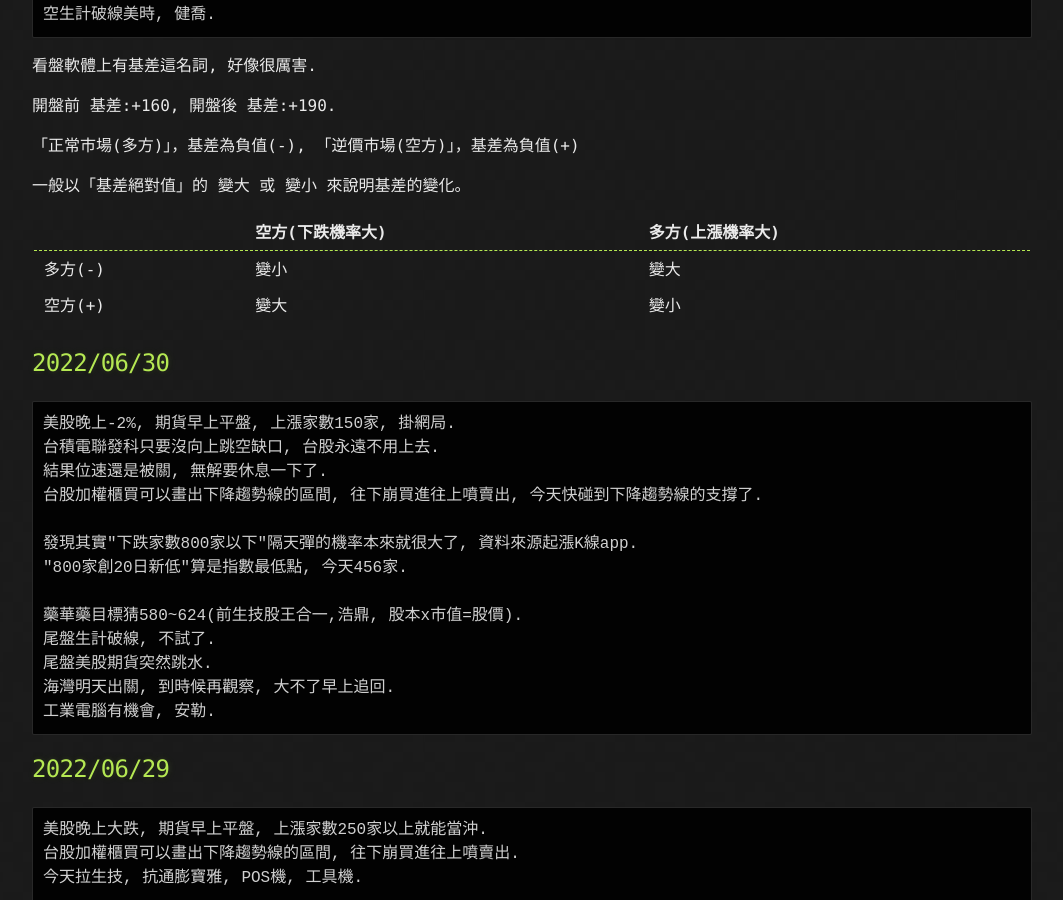
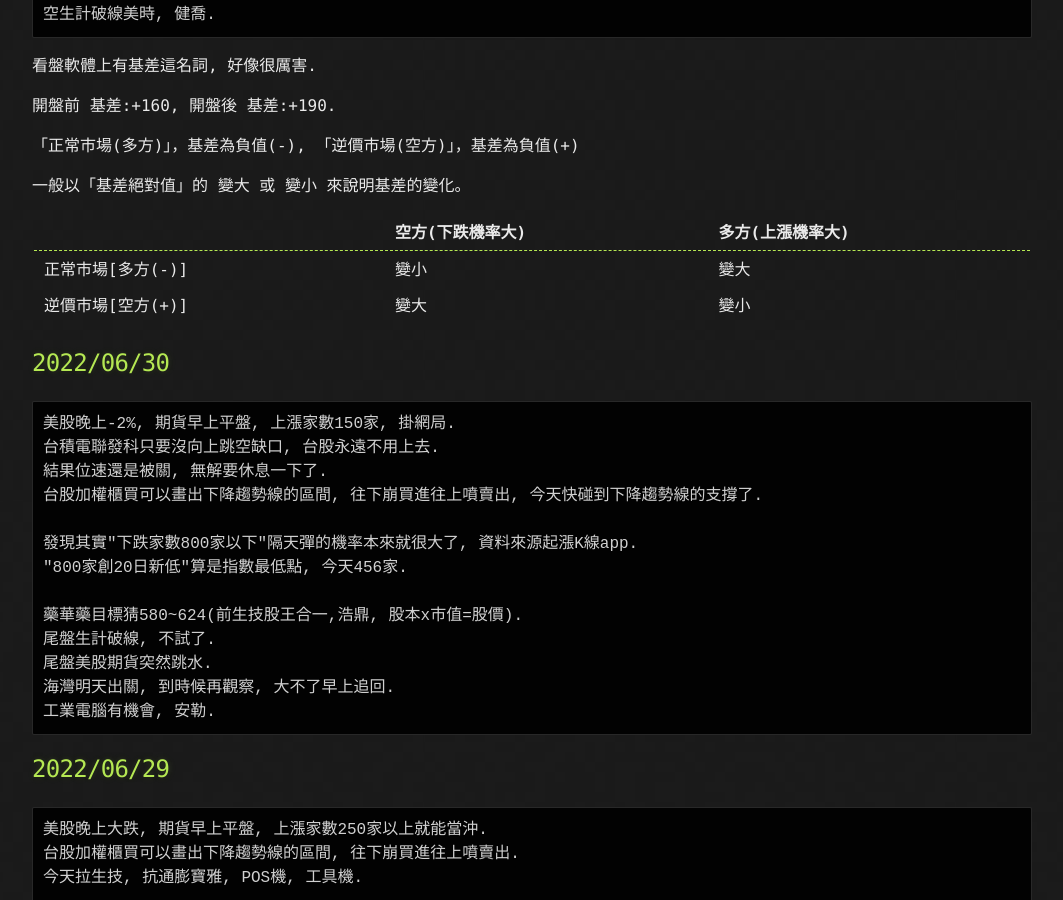
Before and after one commit to lepg5487/Stock_God, a Jekyll site: the page built from index.md, in a window 1280 px wide and 900 px high, scrolled down 563 px. Shown: the whole window, without its empty margins (108-1171 px from the left). Built offline with Jekyll 4.4.1, drawn with Linux system fonts in a browser that asks for light colours; our own code applies the rules of GitHub Pages for plain Markdown files.

Commit message:
Update index.md

````diff
--- a/index.md
+++ b/index.md
@@ -29,9 +29,8 @@ layout: testlayouts
 
 |  | 空方(下跌機率大) | 多方(上漲機率大) |
 |---------|---------|----------|
-| 多方(-) | 變小 | 變大 |
-|---------|---------|----------|
-| 空方(+) | 變大 | 變小 |
+| 正常市場[多方(-)] | 變小 | 變大 |
+| 逆價市場[空方(+)] | 變大 | 變小 |
 
 ## 2022/06/30
 ```
````
